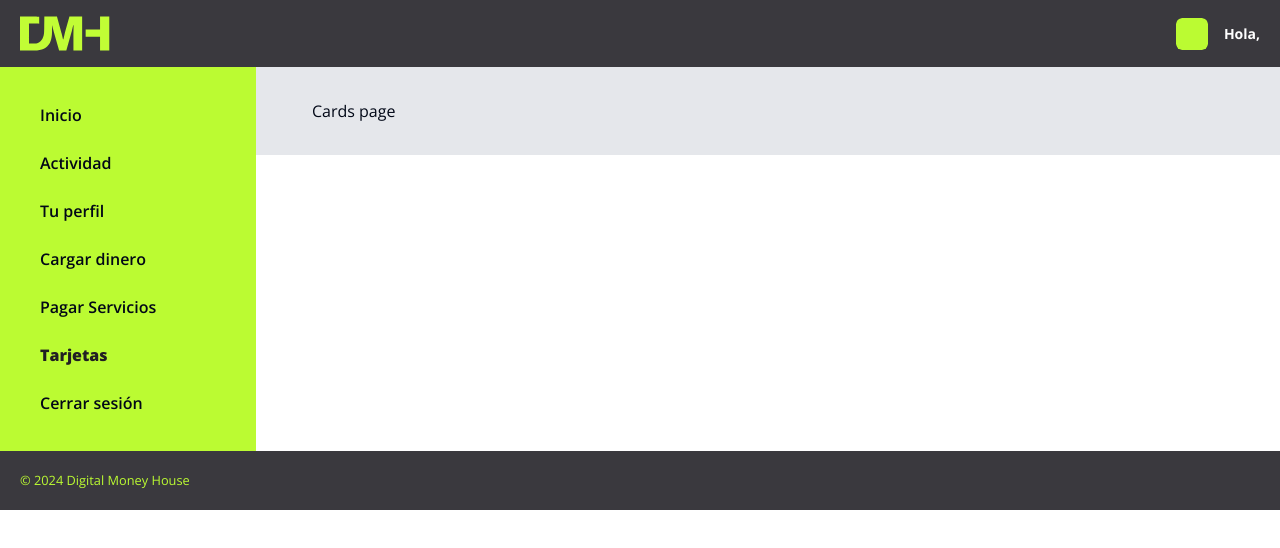
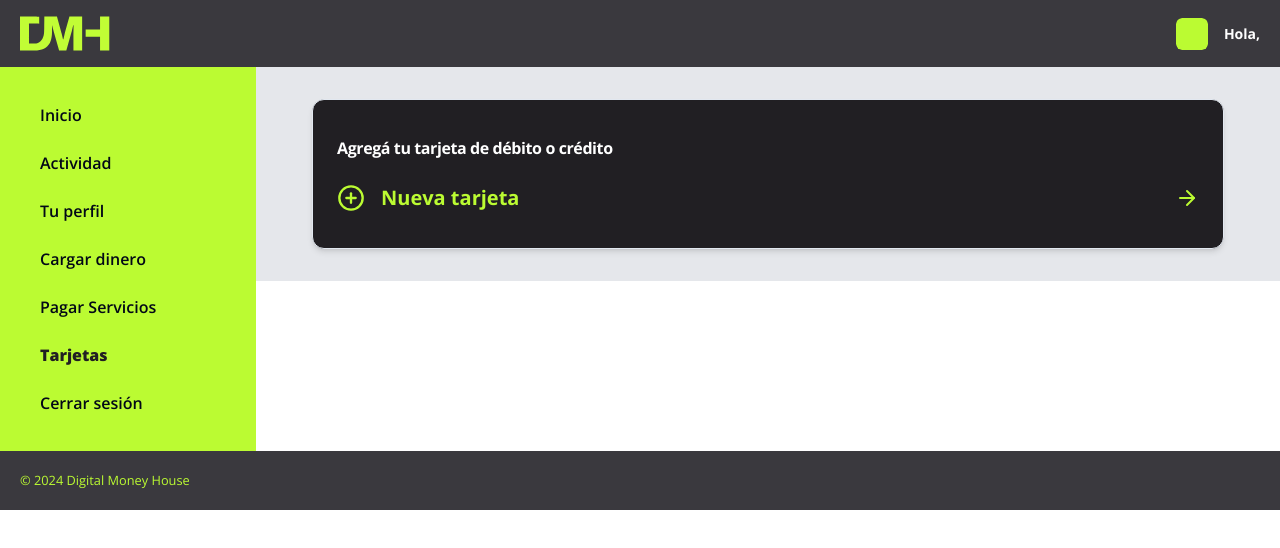
Before and after one commit to Neyza24/digital-money-house-pi, a Next.js app: page /cards in a window 1280 px wide. Shown: the top 548 px of the page. Built offline with nearby package versions, Linux system fonts and the light colour scheme.

Commit message:
Cards Page: Implement addNewCard component

```diff
--- /dev/null
+++ b/src/app/(pages)/cards/add/page.tsx
@@ -0,0 +1,10 @@
+
+
+export default function AddCardPage() {
+
+    return (
+        <section className="flex-col space-y-4">
+            <h1>add new card view</h1>
+        </section>
+    )
+}
--- a/src/app/(pages)/cards/page.tsx
+++ b/src/app/(pages)/cards/page.tsx
@@ -1,8 +1,10 @@
+import { AddNewCard } from "@/components/cards/addNewCard";
+
 export default function CardsPage() {
 
     return (
-        <>
-        <h1>Cards page</h1>
-        </>
+        <section className="flex-col space-y-4">
+            <AddNewCard />
+        </section>
     )
 }
--- /dev/null
+++ b/src/components/cards/addNewCard.tsx
@@ -0,0 +1,26 @@
+
+import Link from "next/link";
+import { Card, CardContent, CardHeader, CardTitle } from "../ui/card";
+import { ArrowRight, PlusCircleIcon } from "lucide-react";
+
+export const AddNewCard = () => {
+
+  return (
+    <Card className="bg-dark-01 shadow-md py-3">
+      <CardHeader className="text-white">
+        <CardTitle className="text-sm md:text-base font-bold">
+            Agregá tu tarjeta de débito o crédito
+        </CardTitle>
+      </CardHeader>
+      <CardContent className="flex items-center gap-4 text-primary">
+        <PlusCircleIcon className="w-5 h-5 md:w-7 md:h-7" />
+        <span className="text-lg md:text-xl font-bold flex-grow">
+          Nueva tarjeta
+        </span>
+        <Link href="/cards/add">
+          <ArrowRight className="w-5 h-5 md:w-6 md:h-6 hover:text-primary/90" />
+        </Link>
+      </CardContent>
+    </Card>
+  );
+};
```
